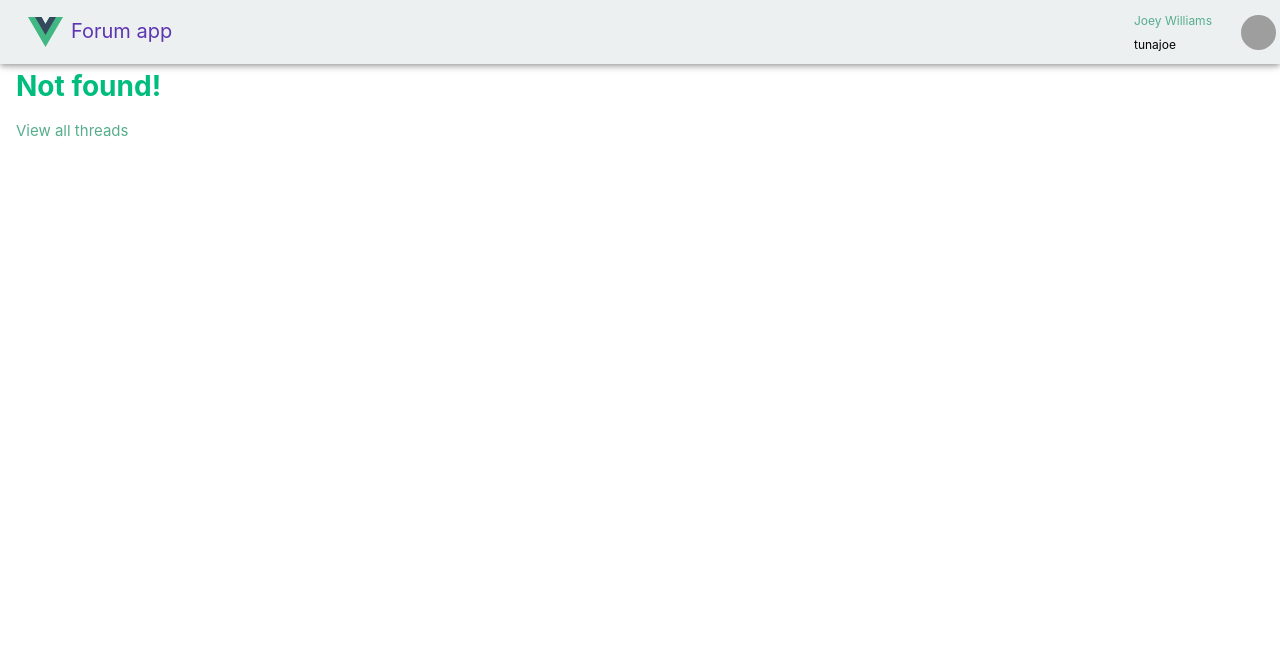
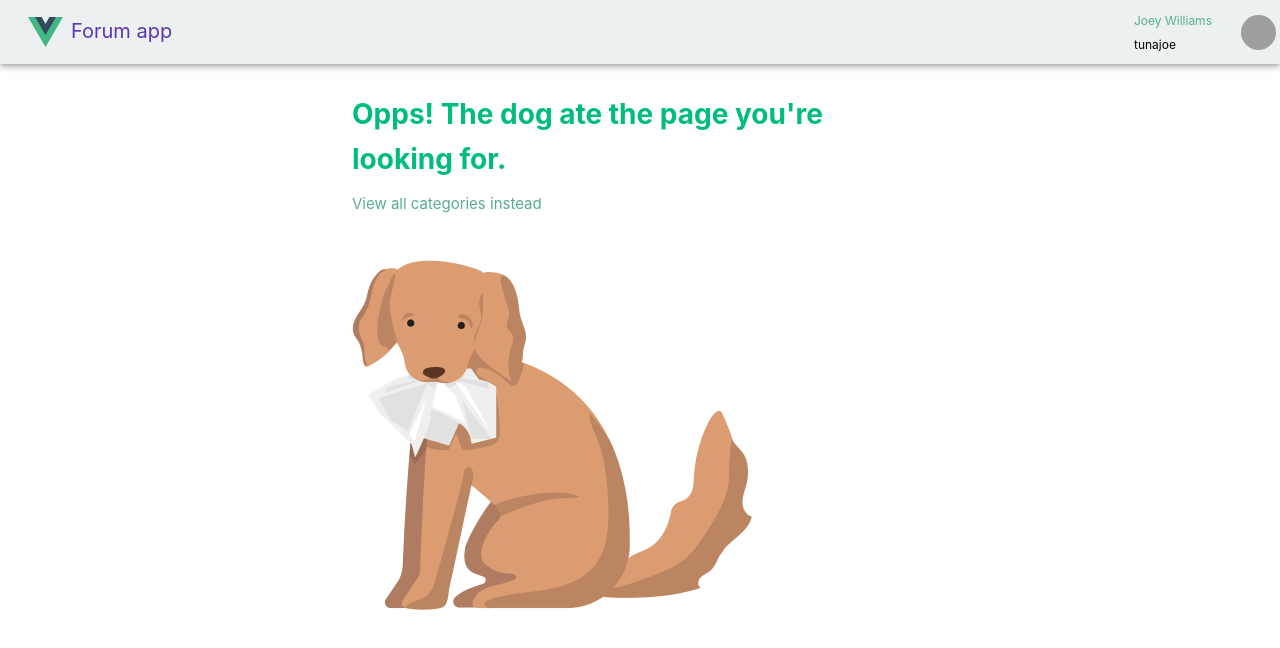
Before and after one commit to gtopsis/simple-vue3-forum, a Vue app: page /forums/1/threads/1 in a window 1280 px wide. Before the commit this address had no page. Shown: the top 648 px of the page. Built offline with nearby package versions, Linux system fonts and the light colour scheme; grey boxes are pictures that could not be loaded.

Commit message:
Empower 404 page

```diff
--- a/src/components/ThreadItem.vue
+++ b/src/components/ThreadItem.vue
@@ -3,11 +3,19 @@ import type { RouterLink } from 'vue-router'
 import type { Thread } from '@/interfaces'
 import BaseDateAgo from './BaseDateAgo.vue'
 import { useUsersStore } from '@/stores/users'
+import { computed } from 'vue'
 
 const props = defineProps<{
   thread: Thread
 }>()
 const store = useUsersStore()
+
+const contributorsText = computed(() => {
+  const numberOfContributors = props.thread?.contributors?.length || 0
+  return numberOfContributors !== 1
+    ? `${numberOfContributors} contributors`
+    : `${numberOfContributors} contributor`
+})
 
 function getUserById(userId: string) {
   return store.getUserById(userId)
@@ -24,7 +32,7 @@ function getUserById(userId: string) {
       >
 
       <p class="secondary text-black">
-        <small>{{ props.thread?.contributors?.length || 0 }} contributors</small>
+        <small>{{ contributorsText }} </small>
       </p>
     </v-col>
     <v-spacer></v-spacer>
--- a/src/views/NotFoundView.vue
+++ b/src/views/NotFoundView.vue
@@ -2,8 +2,17 @@
 
 <template>
   <main class="full-width px-2">
-    <h2 class="green">Not found!</h2>
-    <RouterLink :to="{ name: 'home' }">View all threads</RouterLink>
+    <v-row no-gutters align="center" justify="center" class="pa-4">
+      <v-col class="page-content">
+        <v-col cols="auto">
+          <h2 class="green">Opps! The dog ate the page you're looking for.</h2>
+          <RouterLink :to="{ name: 'home' }">View all categories instead</RouterLink>
+        </v-col>
+        <v-col cols="auto">
+          <img src="@/assets/404_Dog_Ate.png" alt="" width="400" />
+        </v-col>
+      </v-col>
+    </v-row>
   </main>
 </template>
 
@@ -11,4 +20,8 @@
 main {
   width: 100%;
 }
+
+.page-content {
+  max-width: 600px;
+}
 </style>
```
Also changed, not shown: src/assets/404_Dog_Ate.png (added).
